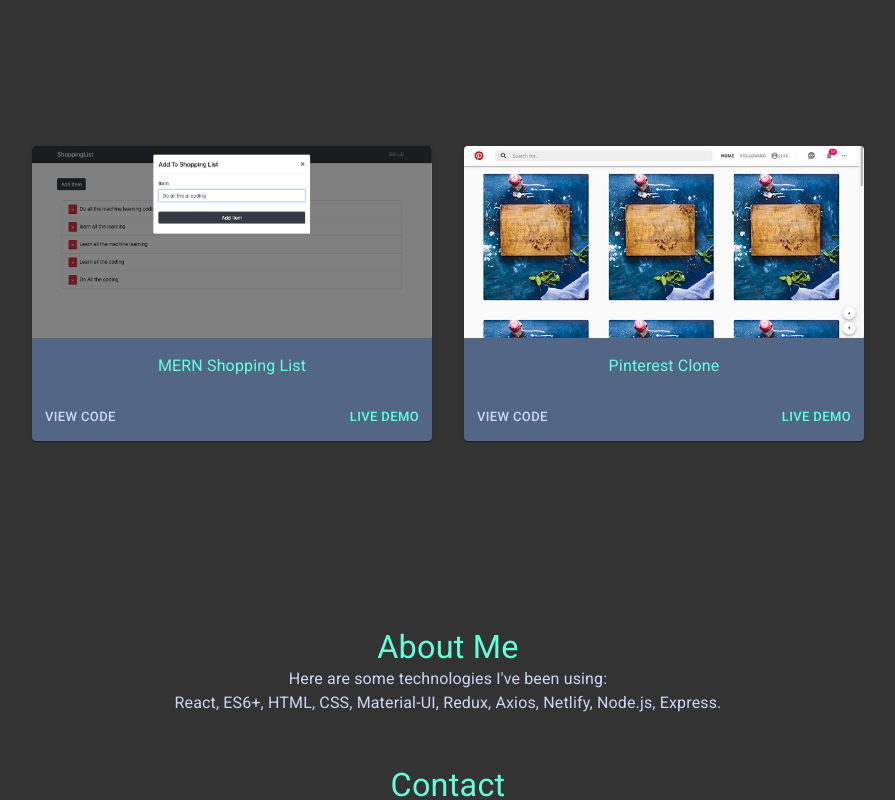
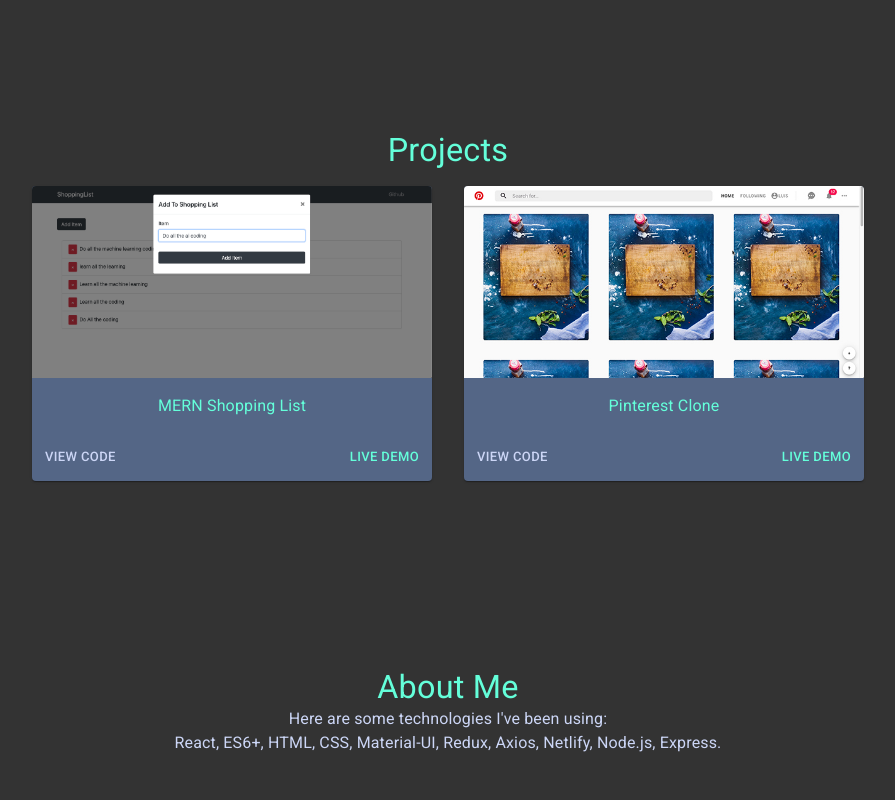
Before and after one commit to Blazekla/portfolio, a React (Create React App) app: page / in a window 1280 px wide. Shown: the part 740-1540 px from the top of the page, without its empty margins (192-1087 px from the left). Built offline with nearby package versions, Linux system fonts and the light colour scheme.

Commit message:
added project component code

```diff
--- a/src/components/About.js
+++ b/src/components/About.js
@@ -27,7 +27,7 @@ function About() {
         style={{
           backgroundColor: "inherit",
           textAlign: "center",
-          marginBottom: "50px",
+          marginBottom: "100px",
           paddingTop: "70px"
         }}
       >
--- a/src/components/Projects.js
+++ b/src/components/Projects.js
@@ -1,9 +1,9 @@
 import React, { useState, useEffect } from "react";
 import { Grid } from "@material-ui/core";
 import ContentCard from "./sub_components/Cards";
-
 import { CSSTransition } from "react-transition-group";
 import pageData from "./data/pageData";
+import Typography from "@material-ui/core/Typography";
 
 function Projects() {
   //use the following to enable the animation on first load//
@@ -27,6 +27,10 @@ function Projects() {
         exitActive: ""
       }}
     >
+      <React.Fragment>
+        <Typography align="center" variant="h4" color="secondary">
+          Projects
+        </Typography>
         <Grid
           container
           direction="row"
@@ -64,6 +68,7 @@ function Projects() {
             }
           )}
         </Grid>
+      </React.Fragment>
     </CSSTransition>
   );
 }
```
Lines whose indentation alone changed are shown as unchanged.
